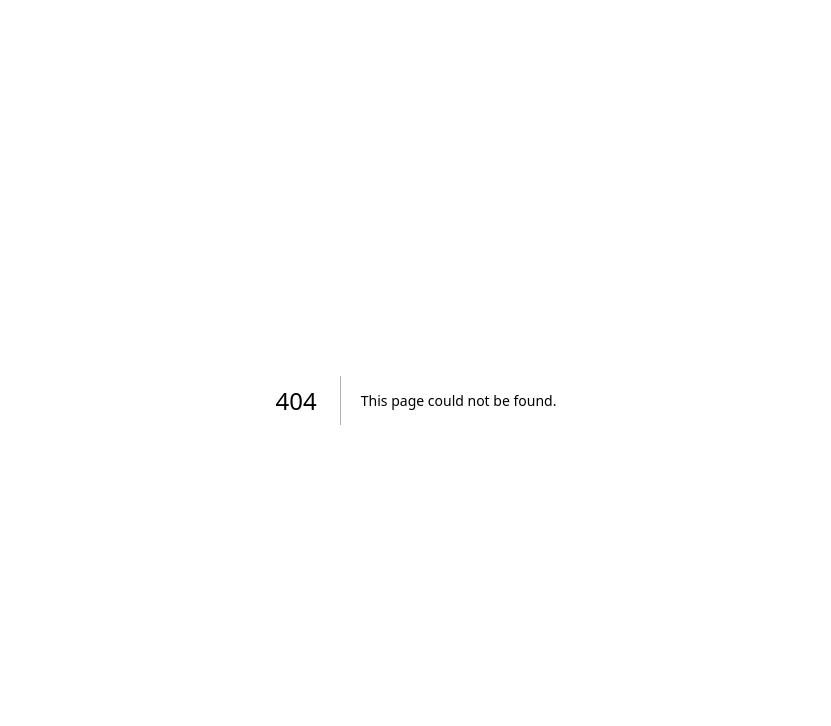
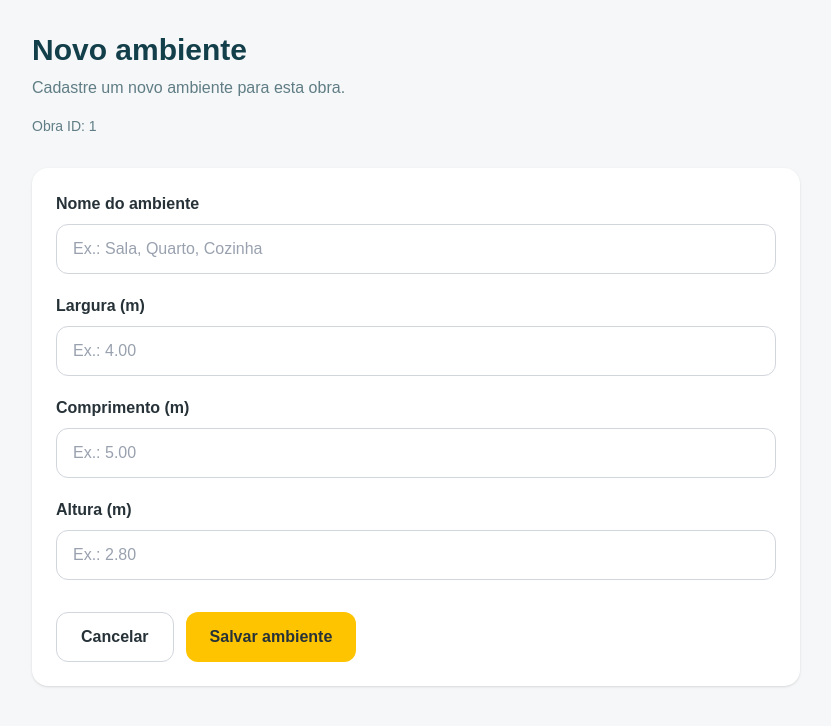
Before and after one commit to Rafaelagondim/ObraTech, a Next.js app in the folder frontend/: page /obras/1/ambientes/novo in a window 1280 px wide. Before the commit this address had no page. Shown: the top 726 px of the page, without its empty margins (224-1055 px from the left). Built offline with nearby package versions, Linux system fonts and the light colour scheme.

Commit message:
feat: adiciona gerenciamento de ambientes por obra

```diff
--- a/frontend/src/app/api/ambientes/route.js
+++ b/frontend/src/app/api/ambientes/route.js
@@ -53,8 +53,11 @@ return Response.json(
   }
 }
 
-export async function GET() {
+export async function GET(request) {
   try {
+    const { searchParams } = new URL(request.url);
+const obraId = searchParams.get("obraId");
+
     const resultado = await pool.query(`
       SELECT
         id,
@@ -65,8 +68,11 @@ export async function GET() {
         altura_m,
         criado_em
       FROM ambientes
+      WHERE obra_id = $1
       ORDER BY id;
-    `);
+    `,
+    [obraId]
+  );
 
     return Response.json(resultado.rows);
   } catch (erro) {
--- /dev/null
+++ b/frontend/src/app/obras/[id]/ambientes/novo/page.js
@@ -0,0 +1,112 @@
+"use client";
+
+import { useState } from "react";
+import { useParams } from "next/navigation";
+
+export default function NovoAmbiente() {
+  const params = useParams();
+  const obraId = params.id;
+
+  const [nome, setNome] = useState("");
+  const [largura, setLargura] = useState("");
+  const [comprimento, setComprimento] = useState("");
+  const [altura, setAltura] = useState("");
+  const [mensagem, setMensagem] = useState("");
+
+  return (
+    <main className="min-h-screen bg-[#F5F7F8] p-8">
+      <div className="mx-auto max-w-3xl">
+        <h1 className="text-3xl font-bold text-[#123F4A]">
+          Novo ambiente
+        </h1>
+
+        <p className="mt-2 text-[#607D85]">
+          Cadastre um novo ambiente para esta obra.
+        </p>
+
+        <p className="mt-4 text-sm text-[#607D85]">
+          Obra ID: {obraId}
+        </p>
+
+        <form className="mt-8 space-y-5 rounded-2xl bg-white p-6 shadow-sm">
+  <div>
+    <label className="mb-2 block font-semibold text-[#263238]">
+      Nome do ambiente
+    </label>
+
+    <input
+      type="text"
+      value={nome}
+      onChange={(event) => setNome(event.target.value)}
+      placeholder="Ex.: Sala, Quarto, Cozinha"
+      className="w-full rounded-xl border border-gray-300 px-4 py-3 text-[#263238] placeholder:text-gray-400 outline-none"
+    />
+  </div>
+
+  <div>
+    <label className="mb-2 block font-semibold text-[#263238]">
+      Largura (m)
+    </label>
+
+    <input
+      type="number"
+      step="0.01"
+      value={largura}
+      onChange={(event) => setLargura(event.target.value)}
+      placeholder="Ex.: 4.00"
+      className="w-full rounded-xl border border-gray-300 px-4 py-3 text-[#263238] placeholder:text-gray-400 outline-none"
+    />
+  </div>
+
+  <div>
+    <label className="mb-2 block font-semibold text-[#263238]">
+      Comprimento (m)
+    </label>
+
+    <input
+      type="number"
+      step="0.01"
+      value={comprimento}
+      onChange={(event) => setComprimento(event.target.value)}
+      placeholder="Ex.: 5.00"
+      className="w-full rounded-xl border border-gray-300 px-4 py-3 text-[#263238] placeholder:text-gray-400 outline-none"
+    />
+  </div>
+
+  <div>
+    <label className="mb-2 block font-semibold text-[#263238]">
+      Altura (m)
+    </label>
+
+    <input
+      type="number"
+      step="0.01"
+      value={altura}
+      onChange={(event) => setAltura(event.target.value)}
+      placeholder="Ex.: 2.80"
+      className="w-full rounded-xl border border-gray-300 px-4 py-3 text-[#263238] placeholder:text-gray-400 outline-none"
+    />
+  </div>
+
+  <div className="flex gap-3 pt-3">
+  <button
+    type="button"
+    className="rounded-xl border border-gray-300 px-6 py-3 font-semibold text-[#263238] transition hover:bg-gray-100"
+  >
+    Cancelar
+  </button>
+
+  <button
+    type="submit"
+    className="rounded-xl bg-[#FFC400] px-6 py-3 font-semibold text-[#263238] transition hover:bg-[#E6B000]"
+  >
+    Salvar ambiente
+  </button>
+</div>
+
+</form>
+
+      </div>
+    </main>
+  );
+}
--- /dev/null
+++ b/frontend/src/app/obras/[id]/ambientes/page.js
@@ -0,0 +1,76 @@
+"use client";
+
+import { useEffect, useState } from "react";
+import { useParams } from "next/navigation";
+import Link from "next/link";
+
+export default function AmbientesDaObra() {
+  const params = useParams();
+  const obraId = params.id;
+
+  const [ambientes, setAmbientes] = useState([]);
+
+  useEffect(() => {
+  async function buscarAmbientes() {
+    try {
+      const resposta = await fetch(`/api/ambientes?obraId=${obraId}`);
+      const dados = await resposta.json();
+
+      setAmbientes(dados);
+    } catch (erro) {
+      console.error("Erro ao buscar ambientes:", erro);
+    }
+  }
+
+  buscarAmbientes();
+}, [obraId]);
+
+  return (
+    <main className="min-h-screen bg-[#F5F7F8] p-8">
+      <div className="mx-auto max-w-6xl">
+        <h1 className="text-3xl font-bold text-[#123F4A]">
+          Ambientes da obra
+        </h1>
+
+        <p className="mt-2 text-[#607D85]">
+          Gerencie os ambientes cadastrados nesta obra.
+        </p>
+
+        <Link
+        href={`/obras/${obraId}/ambientes/novo`}
+        className="mt-6 inline-block rounded-xl bg-[#FFC400] px-5
+        py-3 font-semibold text-[#263238] transition
+        hover:bg-[#E6B000]"
+        >
+         + Novo ambiente
+        </Link>
+
+        <div className="mt-8 grid gap-4">
+  {ambientes.map((ambiente) => (
+    <div
+      key={ambiente.id}
+      className="rounded-2xl bg-white p-6 shadow-sm"
+    >
+      <h2 className="text-xl font-bold text-[#123F4A]">
+        {ambiente.nome}
+      </h2>
+
+      <p className="mt-3 text-[#607D85]">
+        Largura: {ambiente.largura_m} m
+      </p>
+
+      <p className="text-[#607D85]">
+        Comprimento: {ambiente.comprimento_m} m
+      </p>
+
+      <p className="text-[#607D85]">
+        Altura: {ambiente.altura_m} m
+      </p>
+    </div>
+  ))}
+</div>
+
+      </div>
+    </main>
+  );
+}
--- a/frontend/src/app/obras/page.js
+++ b/frontend/src/app/obras/page.js
@@ -89,6 +89,14 @@ export default function MinhasObras() {
     {obra.descricao}
   </p>
 )}
+
+<Link
+  href={`/obras/${obra.id}/ambientes`}
+  className="mt-5 inline-block rounded-xl bg-[#123F4A] px-4 py-2 font-semibold text-white transition hover:opacity-90"
+>
+  Ver ambientes
+</Link>
+
     </div>
   ))}
 </div>
```
